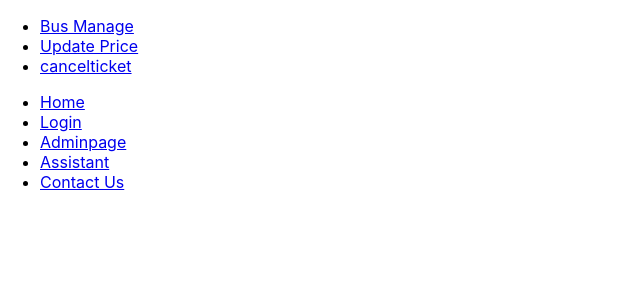
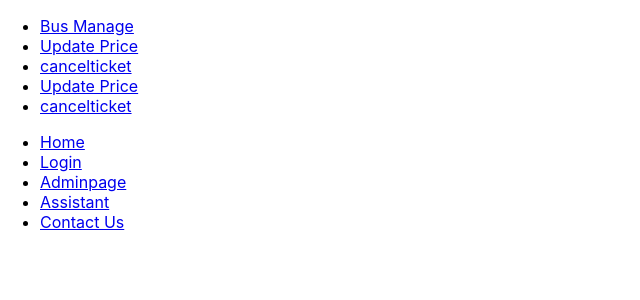
Before and after one commit to MintesnotAyele/skybus_, a React (Create React App) app in the folder FrontEnd/sky/: page /adminpage in a window 1280 px wide. Shown: the top 300 px of the page, without its empty margins (0-640 px from the left). Built offline with nearby package versions, Linux system fonts and the light colour scheme.

Commit message:
firstcommit

```diff
--- a/FrontEnd/sky/src/components/adminpage.js
+++ b/FrontEnd/sky/src/components/adminpage.js
@@ -10,6 +10,8 @@ class Adminpage extends Component {
           <li><Link to="/admins/busmanage">Bus Manage</Link></li>
           <li><Link to="/admins/updateprice">Update Price</Link></li>
           <li><Link to="/admins/cancelticket">cancelticket</Link></li>
+          <li><Link to="/admins/updateprice">Update Price</Link></li>
+          <li><Link to="/admins/cancelticket">cancelticket</Link></li>
         </ul>
       </div>
     );
```
